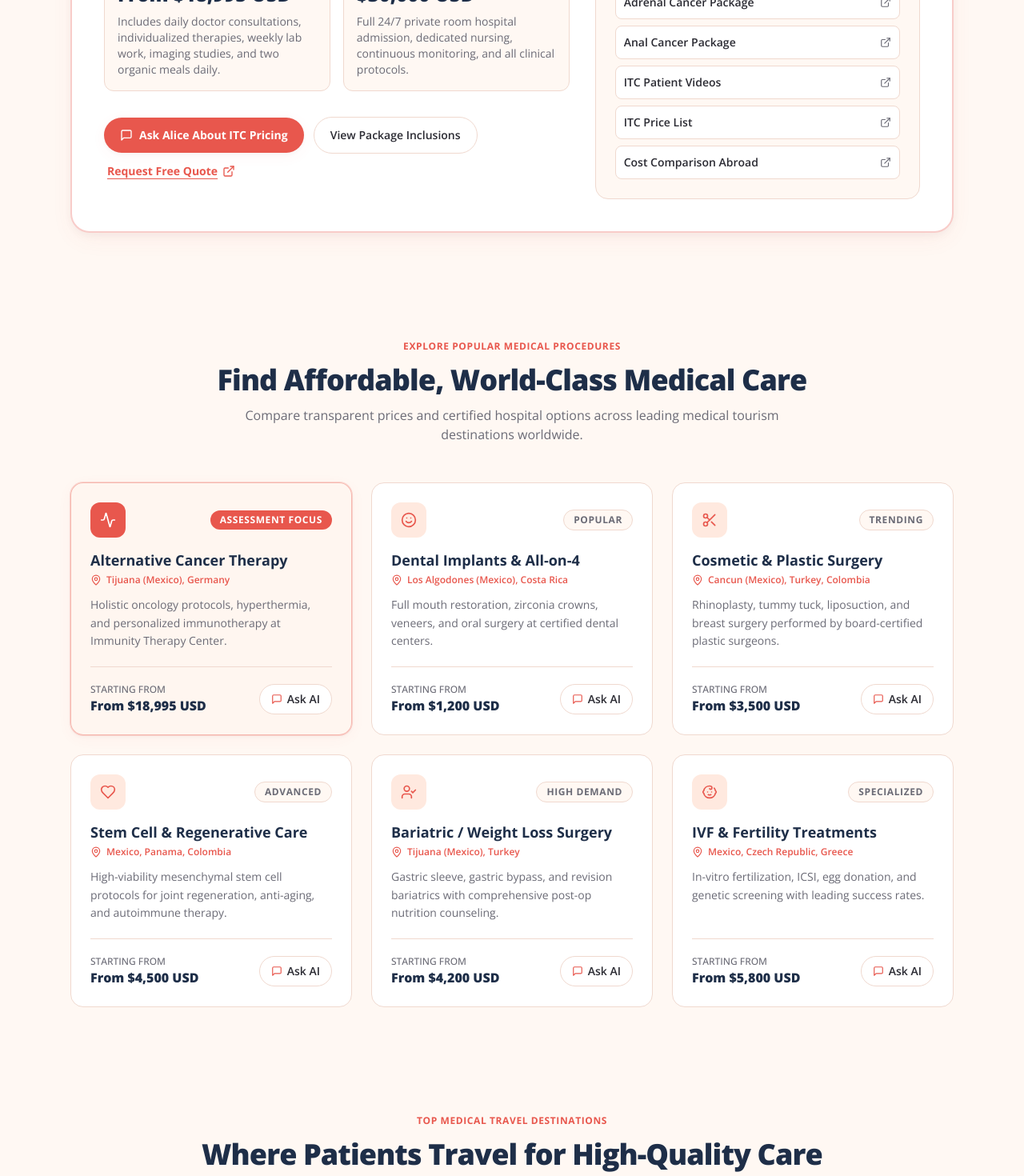
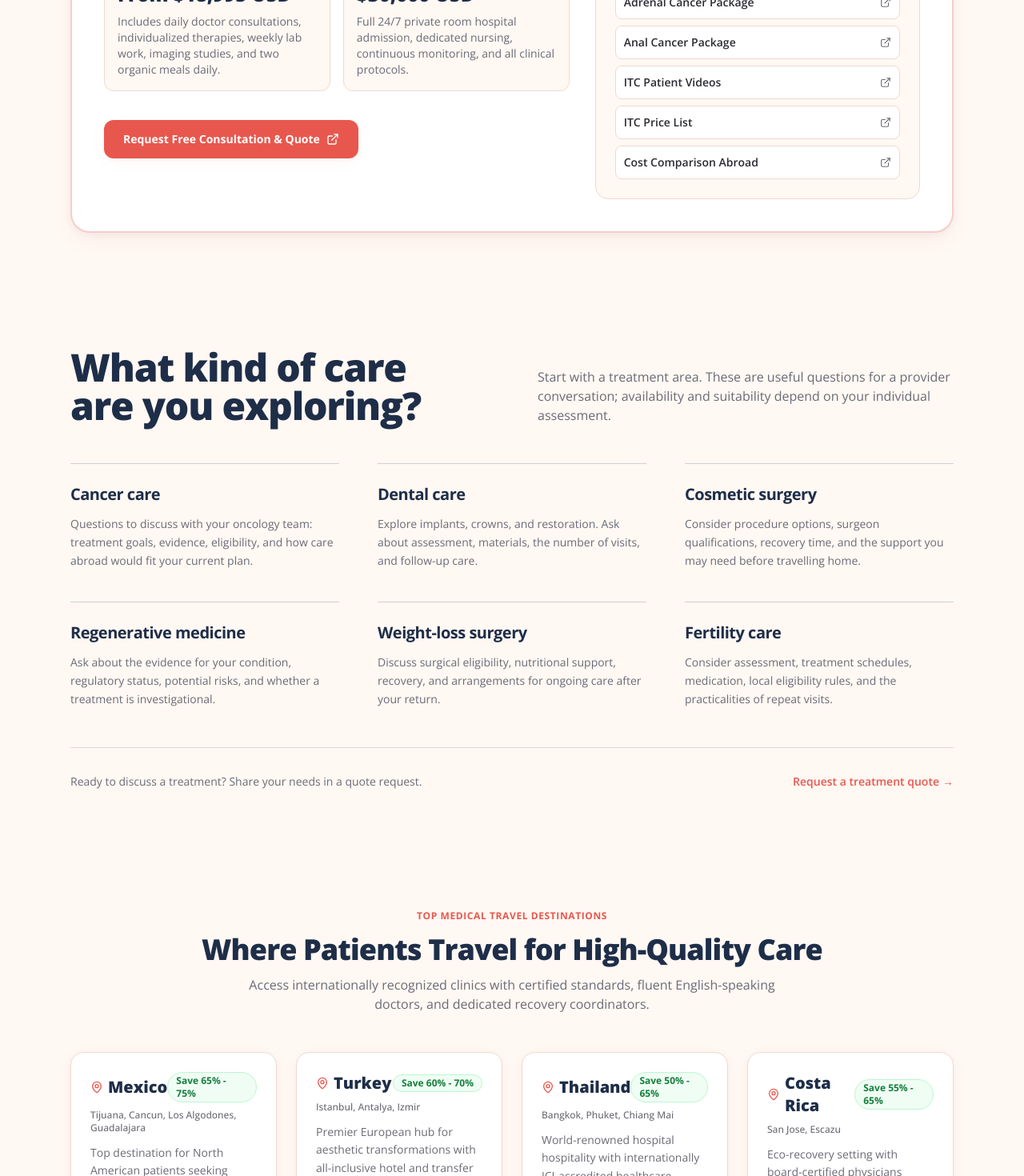
Before and after one commit to Tejiri-Gbenedio/placidway-medical-tourism, a Next.js app: page / in a window 1280 px wide. Shown: the part 1260-2730 px from the top of the page at 80% size. Built offline with nearby package versions, Linux system fonts and the light colour scheme.

Commit message:
feat: restore full hero video background and adapt clean sections without excess emojis

```diff
--- a/components/ClinicSpotlight.tsx
+++ b/components/ClinicSpotlight.tsx
@@ -5,10 +5,10 @@ import { KNOWLEDGE_SOURCES } from "@/config/sources";
 import { QUOTE_URL } from "@/config/brand";
 
 interface ClinicSpotlightProps {
-  onAskAboutITC: (prompt: string) => void;
+  onAskAboutITC?: (prompt: string) => void;
 }
 
-export function ClinicSpotlight({ onAskAboutITC }: ClinicSpotlightProps) {
+export function ClinicSpotlight(_props: ClinicSpotlightProps) {
   return (
     <section id="itc-spotlight" className="py-16 px-4 sm:px-6 max-w-6xl mx-auto w-full">
       <div className="rounded-3xl bg-surface border-2 border-coral/30 shadow-card p-6 sm:p-10 relative overflow-hidden">
@@ -67,36 +67,15 @@ export function ClinicSpotlight({ onAskAboutITC }: ClinicSpotlightProps) {
               </div>
             </div>
 
-            {/* Quick action triggers */}
-            <div className="flex flex-wrap items-center gap-3 pt-3">
-              <button
-                type="button"
-                onClick={() =>
-                  onAskAboutITC("How much does lung cancer treatment cost at ITC in Tijuana?")
-                }
-                className="px-5 py-3 rounded-pill bg-coral hover:bg-coral-hover text-white text-sm font-bold shadow-soft transition-all active:scale-95 flex items-center gap-2"
-              >
-                <MessageSquare className="w-4 h-4" />
-                <span>Ask Alice About ITC Pricing</span>
-              </button>
-
-              <button
-                type="button"
-                onClick={() =>
-                  onAskAboutITC("What is included in the out-patient package?")
-                }
-                className="px-5 py-3 rounded-pill bg-white hover:bg-peach-100 text-ink border border-outline text-sm font-semibold shadow-xs transition-all active:scale-95"
-              >
-                <span>View Package Inclusions</span>
-              </button>
-
+            {/* Clean Direct Action */}
+            <div className="flex flex-wrap items-center gap-3 pt-4">
               <a
                 href={QUOTE_URL}
                 target="_blank"
                 rel="noopener noreferrer"
-                className="inline-flex items-center gap-1.5 text-sm font-bold text-coral hover:text-coral-hover underline underline-offset-4 ml-1"
+                className="px-6 py-3.5 rounded-xl bg-coral hover:bg-coral-hover text-white text-sm font-bold shadow-soft transition-all active:scale-95 inline-flex items-center gap-2"
               >
-                <span>Request Free Quote</span>
+                <span>Request Free Consultation & Quote</span>
                 <ExternalLink className="w-4 h-4" />
               </a>
             </div>
--- a/components/TreatmentsSection.tsx
+++ b/components/TreatmentsSection.tsx
@@ -1,148 +1,83 @@
-"use client";
-
-import { Activity, Smile, Scissors, Heart, UserCheck, Baby, MessageSquare, MapPin } from "lucide-react";
+import { QUOTE_URL } from "@/config/brand";
 
 interface TreatmentsSectionProps {
-  onAskTreatment: (prompt: string) => void;
+  onAskTreatment?: (prompt: string) => void;
 }
 
 const TREATMENTS = [
   {
-    title: "Alternative Cancer Therapy",
-    tag: "Assessment Focus",
-    destinations: "Tijuana (Mexico), Germany",
-    description: "Holistic oncology protocols, hyperthermia, and personalized immunotherapy at Immunity Therapy Center.",
-    price: "From $18,995 USD",
-    prompt: "How much does lung cancer treatment cost at ITC in Tijuana?",
-    icon: Activity,
-    highlight: true,
+    title: "Cancer care",
+    description:
+      "Questions to discuss with your oncology team: treatment goals, evidence, eligibility, and how care abroad would fit your current plan.",
   },
   {
-    title: "Dental Implants & All-on-4",
-    tag: "Popular",
-    destinations: "Los Algodones (Mexico), Costa Rica",
-    description: "Full mouth restoration, zirconia crowns, veneers, and oral surgery at certified dental centers.",
-    price: "From $1,200 USD",
-    prompt: "What dental procedures are available abroad?",
-    icon: Smile,
+    title: "Dental care",
+    description:
+      "Explore implants, crowns, and restoration. Ask about assessment, materials, the number of visits, and follow-up care.",
   },
   {
-    title: "Cosmetic & Plastic Surgery",
-    tag: "Trending",
-    destinations: "Cancun (Mexico), Turkey, Colombia",
-    description: "Rhinoplasty, tummy tuck, liposuction, and breast surgery performed by board-certified plastic surgeons.",
-    price: "From $3,500 USD",
-    prompt: "What is the average cost for plastic surgery abroad?",
-    icon: Scissors,
+    title: "Cosmetic surgery",
+    description:
+      "Consider procedure options, surgeon qualifications, recovery time, and the support you may need before travelling home.",
   },
   {
-    title: "Stem Cell & Regenerative Care",
-    tag: "Advanced",
-    destinations: "Mexico, Panama, Colombia",
-    description: "High-viability mesenchymal stem cell protocols for joint regeneration, anti-aging, and autoimmune therapy.",
-    price: "From $4,500 USD",
-    prompt: "What stem cell therapy options exist in Mexico?",
-    icon: Heart,
+    title: "Regenerative medicine",
+    description:
+      "Ask about the evidence for your condition, regulatory status, potential risks, and whether a treatment is investigational.",
   },
   {
-    title: "Bariatric / Weight Loss Surgery",
-    tag: "High Demand",
-    destinations: "Tijuana (Mexico), Turkey",
-    description: "Gastric sleeve, gastric bypass, and revision bariatrics with comprehensive post-op nutrition counseling.",
-    price: "From $4,200 USD",
-    prompt: "What is included in a gastric sleeve package in Mexico?",
-    icon: UserCheck,
+    title: "Weight-loss surgery",
+    description:
+      "Discuss surgical eligibility, nutritional support, recovery, and arrangements for ongoing care after your return.",
   },
   {
-    title: "IVF & Fertility Treatments",
-    tag: "Specialized",
-    destinations: "Mexico, Czech Republic, Greece",
-    description: "In-vitro fertilization, ICSI, egg donation, and genetic screening with leading success rates.",
-    price: "From $5,800 USD",
-    prompt: "How do IVF fertility packages compare abroad?",
-    icon: Baby,
+    title: "Fertility care",
+    description:
+      "Consider assessment, treatment schedules, medication, local eligibility rules, and the practicalities of repeat visits.",
   },
 ];
 
-export function TreatmentsSection({ onAskTreatment }: TreatmentsSectionProps) {
+export function TreatmentsSection(_props: TreatmentsSectionProps) {
   return (
-    <section id="treatments" className="py-16 px-4 sm:px-6 max-w-6xl mx-auto w-full">
-      <div className="text-center space-y-3 mb-12">
-        <span className="text-xs font-bold text-coral uppercase tracking-wider">
-          Explore Popular Medical Procedures
-        </span>
-        <h2 className="text-2xl sm:text-4xl font-extrabold text-[#1E2E48] tracking-tight">
-          Find Affordable, World-Class Medical Care
+    <section id="treatments" className="py-20 px-4 sm:px-6 max-w-6xl mx-auto w-full scroll-mt-24">
+      {/* Header split row */}
+      <div className="grid grid-cols-1 md:grid-cols-2 gap-6 md:gap-16 mb-12 items-baseline">
+        <h2 className="text-3xl sm:text-4xl md:text-5xl font-extrabold text-[#1E2E48] tracking-tight leading-tight">
+          What kind of care<br className="hidden md:inline" /> are you exploring?
         </h2>
-        <p className="text-sm sm:text-base text-ink-muted max-w-2xl mx-auto leading-relaxed">
-          Compare transparent prices and certified hospital options across leading medical tourism destinations worldwide.
+        <p className="text-sm sm:text-base text-ink-muted leading-relaxed">
+          Start with a treatment area. These are useful questions for a provider conversation; availability and suitability depend on your individual assessment.
         </p>
       </div>
 
-      <div className="grid grid-cols-1 md:grid-cols-2 lg:grid-cols-3 gap-6">
-        {TREATMENTS.map((item, idx) => {
-          const Icon = item.icon;
-          return (
-            <div
-              key={idx}
-              className={`p-6 rounded-2xl border transition-all flex flex-col justify-between ${
-                item.highlight
-                  ? "bg-peach-50/80 border-coral/40 shadow-soft ring-1 ring-coral/20"
-                  : "bg-surface border-outline hover:border-coral-border hover:shadow-soft"
-              }`}
-            >
-              <div>
-                <div className="flex items-center justify-between mb-4">
-                  <div
-                    className={`w-11 h-11 rounded-xl flex items-center justify-center ${
-                      item.highlight ? "bg-coral text-white" : "bg-peach-100 text-coral"
-                    }`}
-                  >
-                    <Icon className="w-5 h-5" />
-                  </div>
-                  <span
-                    className={`text-xs font-bold px-3 py-1 rounded-full uppercase tracking-wider ${
-                      item.highlight
-                        ? "bg-coral text-white"
-                        : "bg-page text-ink-muted border border-outline"
-                    }`}
-                  >
-                    {item.tag}
-                  </span>
-                </div>
+      {/* 3-Column Clean Editorial Grid */}
+      <div className="grid grid-cols-1 md:grid-cols-2 lg:grid-cols-3 gap-x-12 gap-y-10">
+        {TREATMENTS.map((item) => (
+          <article key={item.title} className="border-t border-[#1E2E48]/20 pt-6">
+            <h3 className="text-xl font-bold text-[#1E2E48] tracking-tight">
+              {item.title}
+            </h3>
+            <p className="mt-3 text-sm text-ink-muted leading-relaxed">
+              {item.description}
+            </p>
+          </article>
+        ))}
+      </div>
 
-                <h3 className="font-bold text-[#1E2E48] text-lg leading-snug">
-                  {item.title}
-                </h3>
-
-                <div className="flex items-center gap-1.5 text-xs font-semibold text-coral mt-1 mb-3">
-                  <MapPin className="w-3.5 h-3.5 shrink-0" />
-                  <span>{item.destinations}</span>
-                </div>
-
-                <p className="text-sm text-ink-muted leading-relaxed">
-                  {item.description}
-                </p>
-              </div>
-
-              <div className="pt-5 mt-5 border-t border-outline flex items-center justify-between">
-                <div>
-                  <span className="text-xs text-ink-muted block uppercase font-medium">Starting from</span>
-                  <span className="text-base font-black text-[#1E2E48]">{item.price}</span>
-                </div>
-
-                <button
-                  type="button"
-                  onClick={() => onAskTreatment(item.prompt)}
-                  className="px-3.5 py-2 rounded-pill bg-white hover:bg-peach-100 text-ink border border-outline text-xs sm:text-sm font-semibold shadow-xs transition-all active:scale-95 flex items-center gap-1.5"
-                >
-                  <MessageSquare className="w-3.5 h-3.5 text-coral" />
-                  <span>Ask AI</span>
-                </button>
-              </div>
-            </div>
-          );
-        })}
+      {/* Bottom subtle quote trigger */}
+      <div className="mt-12 pt-8 border-t border-[#1E2E48]/15 flex flex-col sm:flex-row items-start sm:items-center justify-between gap-4">
+        <p className="text-sm text-ink-muted">
+          Ready to discuss a treatment? Share your needs in a quote request.
+        </p>
+        <a
+          href={QUOTE_URL}
+          target="_blank"
+          rel="noopener noreferrer"
+          className="text-sm font-semibold text-coral hover:text-coral-hover inline-flex items-center gap-1 transition-colors"
+        >
+          <span>Request a treatment quote</span>
+          <span aria-hidden="true">&rarr;</span>
+        </a>
       </div>
     </section>
   );
--- a/components/TrustSection.tsx
+++ b/components/TrustSection.tsx
@@ -1,99 +1,64 @@
-"use client";
+import { QUOTE_URL } from "@/config/brand";
 
-import { ShieldCheck, TrendingDown, Users } from "lucide-react";
-
-const PRICE_COMPARISONS = [
-  { procedure: "Alternative Cancer Protocol (3 Wk)", usPrice: "$85,000+", abroadPrice: "$18,995", destination: "Tijuana, Mexico", savings: "78%" },
-  { procedure: "All-on-4 Full Dental Implants", usPrice: "$28,000", abroadPrice: "$8,500", destination: "Mexico / Costa Rica", savings: "70%" },
-  { procedure: "Gastric Sleeve Bariatric Surgery", usPrice: "$16,500", abroadPrice: "$4,200", destination: "Tijuana, Mexico", savings: "74%" },
-  { procedure: "Knee Replacement (Single)", usPrice: "$35,000", abroadPrice: "$9,800", destination: "Mexico / Spain", savings: "72%" },
+const QUESTIONS = [
+  {
+    title: "What does the price include?",
+    detail:
+      "Ask for an itemized quote covering consultations, tests, treatment, medication, and follow-up. Check travel and accommodation separately.",
+  },
+  {
+    title: "Who will provide my care?",
+    detail:
+      "Check the clinician’s qualifications, the facility’s current accreditation, and the evidence for your proposed treatment.",
+  },
+  {
+    title: "What happens after I go home?",
+    detail:
+      "Discuss recovery time, complications, and follow-up with both your treating clinic and your doctor at home before booking.",
+  },
 ];
 
 export function TrustSection() {
   return (
-    <section id="pricing" className="py-16 px-4 sm:px-6 max-w-6xl mx-auto w-full">
-      <div className="bg-[#1E2E48] rounded-3xl p-6 sm:p-12 text-white shadow-card relative overflow-hidden">
-        <div className="relative z-10 space-y-10">
-          <div className="text-center max-w-2xl mx-auto space-y-3">
-            <span className="text-xs font-bold text-coral uppercase tracking-wider">
-              Transparent Global Pricing
-            </span>
-            <h2 className="text-2xl sm:text-4xl font-black tracking-tight">
-              Why Patients Choose PlacidWay
+    <section id="pricing" className="bg-[#182B49] text-white py-20 px-4 sm:px-6 scroll-mt-24">
+      <div className="max-w-6xl mx-auto">
+        {/* Split top row */}
+        <div className="grid grid-cols-1 lg:grid-cols-2 gap-8 lg:gap-20 items-baseline">
+          <h2 className="text-3xl sm:text-4xl md:text-5xl font-extrabold tracking-tight leading-tight">
+            A better decision starts<br />with better questions.
           </h2>
-            <p className="text-sm sm:text-base text-white/85 leading-relaxed">
-              Real cost comparisons demonstrating the savings patients achieve without compromising clinical safety or quality of care.
+          <p className="text-base sm:text-lg text-white/80 leading-relaxed max-w-xl">
+            The headline price is only part of the picture. Compare the full care plan, not just the cost, and involve your own doctor before making travel arrangements.
           </p>
         </div>
 
-          {/* Price Comparison Table with larger typography */}
-          <div className="overflow-x-auto rounded-2xl border border-white/15 bg-white/5 backdrop-blur-md">
-            <table className="w-full text-left text-sm sm:text-base">
-              <thead className="bg-white/10 text-white text-xs sm:text-sm uppercase tracking-wider font-bold">
-                <tr>
-                  <th className="p-4 sm:p-5">Medical Procedure</th>
-                  <th className="p-4 sm:p-5">Average US Cost</th>
-                  <th className="p-4 sm:p-5 text-coral font-bold">PlacidWay Partner Clinics</th>
-                  <th className="p-4 sm:p-5 hidden sm:table-cell">Primary Destination</th>
-                  <th className="p-4 sm:p-5 text-right">Savings</th>
-                </tr>
-              </thead>
-              <tbody className="divide-y divide-white/10 text-white/90">
-                {PRICE_COMPARISONS.map((row, i) => (
-                  <tr key={i} className="hover:bg-white/5 transition-colors">
-                    <td className="p-4 sm:p-5 font-semibold text-white">{row.procedure}</td>
-                    <td className="p-4 sm:p-5 text-white/60 line-through">{row.usPrice}</td>
-                    <td className="p-4 sm:p-5 font-bold text-coral">{row.abroadPrice}</td>
-                    <td className="p-4 sm:p-5 hidden sm:table-cell text-white/80">{row.destination}</td>
-                    <td className="p-4 sm:p-5 text-right">
-                      <span className="inline-block px-3 py-1 rounded-full text-xs sm:text-sm font-bold bg-green-500/20 text-green-300 border border-green-500/30">
-                        {row.savings}
-                      </span>
-                    </td>
-                  </tr>
+        {/* 3 Question Columns */}
+        <div className="mt-14 grid grid-cols-1 md:grid-cols-3 gap-10 border-t border-white/20 pt-10">
+          {QUESTIONS.map((q) => (
+            <div key={q.title}>
+              <h3 className="text-lg font-bold text-white tracking-tight">
+                {q.title}
+              </h3>
+              <p className="mt-3 text-sm text-white/75 leading-relaxed">
+                {q.detail}
+              </p>
+            </div>
           ))}
-              </tbody>
-            </table>
         </div>
 
-          {/* Trust Value Pillars */}
-          <div className="grid grid-cols-1 sm:grid-cols-3 gap-8 pt-4 text-center sm:text-left">
-            <div className="flex items-start gap-4">
-              <div className="w-12 h-12 rounded-xl bg-coral/20 border border-coral flex items-center justify-center shrink-0 text-coral">
-                <ShieldCheck className="w-6 h-6" />
-              </div>
-              <div>
-                <h4 className="font-bold text-base text-white">Vetted & Certified Clinics</h4>
-                <p className="text-sm text-white/75 mt-1.5 leading-relaxed">
-                  Every provider meets strict international hygiene, accreditation, and doctor credential checks.
+        {/* Bottom CTA row */}
+        <div className="mt-14 pt-8 border-t border-white/20 flex flex-col sm:flex-row items-start sm:items-center justify-between gap-6">
+          <p className="text-lg sm:text-xl font-medium text-white/90">
+            Ready to ask about your options?
           </p>
-              </div>
-            </div>
-
-            <div className="flex items-start gap-4">
-              <div className="w-12 h-12 rounded-xl bg-coral/20 border border-coral flex items-center justify-center shrink-0 text-coral">
-                <TrendingDown className="w-6 h-6" />
-              </div>
-              <div>
-                <h4 className="font-bold text-base text-white">No Hidden Markups</h4>
-                <p className="text-sm text-white/75 mt-1.5 leading-relaxed">
-                  Transparent itemized quotes provided upfront so you know exactly what your package covers.
-                </p>
-              </div>
-            </div>
-
-            <div className="flex items-start gap-4">
-              <div className="w-12 h-12 rounded-xl bg-coral/20 border border-coral flex items-center justify-center shrink-0 text-coral">
-                <Users className="w-6 h-6" />
-              </div>
-              <div>
-                <h4 className="font-bold text-base text-white">Dedicated Patient Coordinators</h4>
-                <p className="text-sm text-white/75 mt-1.5 leading-relaxed">
-                  Free one-on-one assistance with records review, clinic admissions, and travel logistics.
-                </p>
-              </div>
-            </div>
-          </div>
+          <a
+            href={QUOTE_URL}
+            target="_blank"
+            rel="noopener noreferrer"
+            className="px-6 py-3.5 rounded-xl bg-white text-[#182B49] hover:bg-slate-100 text-sm font-bold shadow-soft transition-all active:scale-95 whitespace-nowrap"
+          >
+            Request a quote on PlacidWay
+          </a>
         </div>
       </div>
     </section>
```
Also changed, not shown: components/DestinationsSection.tsx (+1 -12 lines), components/FloatingChatbot.tsx (+13 -23 lines). Lines whose indentation alone changed are shown as unchanged.
